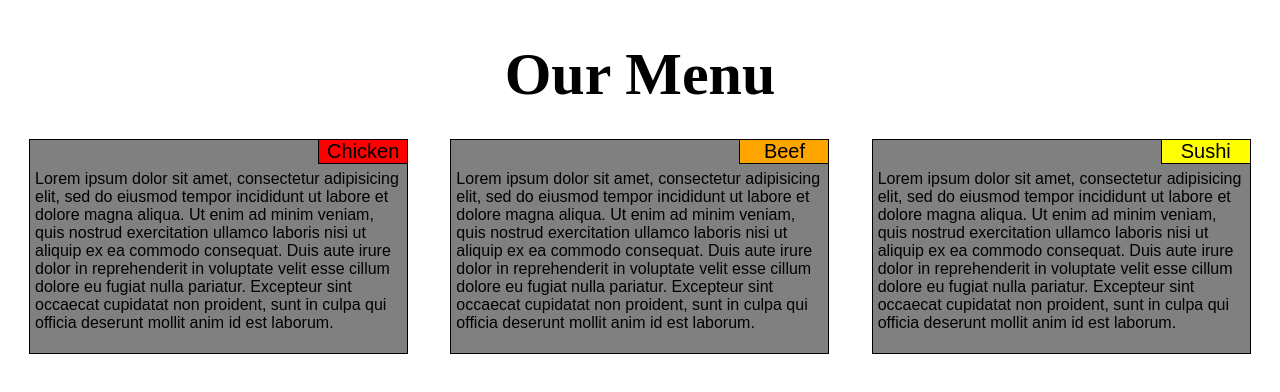
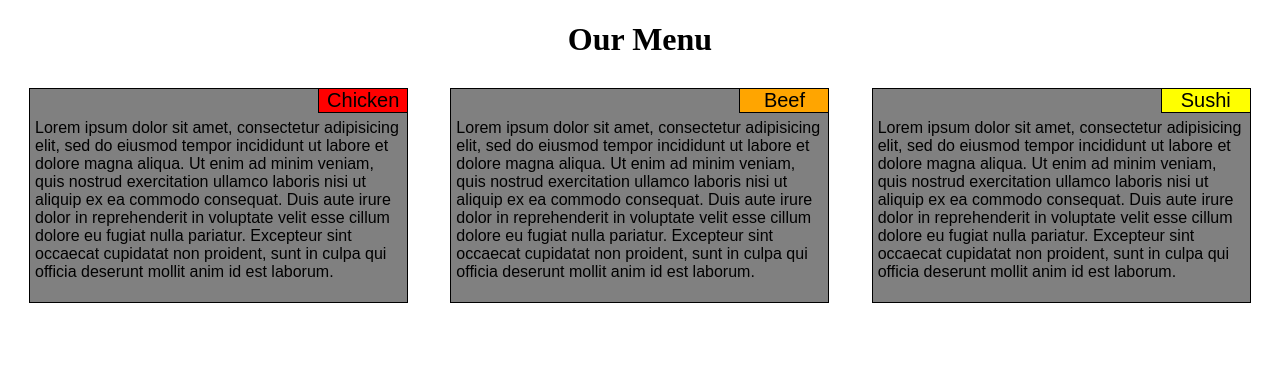
Before and after one commit to vishal-bot/coursera-prc, a plain HTML site: page module-2-solution/index.html in a window 1280 px wide. Drawn offline with Linux system fonts and the light colour scheme; files that its build step writes are made by us from their sources.

Commit message:
Update index.css

```diff
--- a/module-2-solution/css/index.css
+++ b/module-2-solution/css/index.css
@@ -4,7 +4,6 @@
 h1{
    margin-bottom: 15px;
    text-align: center;
-   font-size:375%;
 }
 
 article{
```
